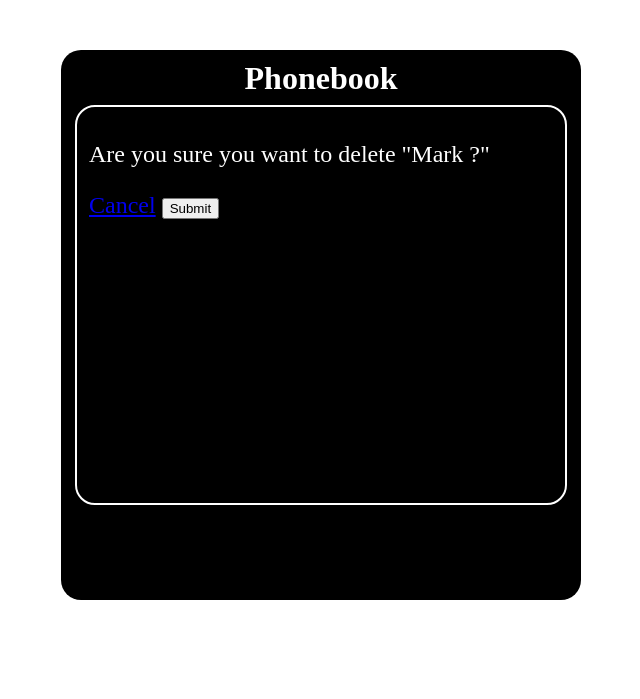
After one commit to questionMarcEksdi/contact-management-system, a Django app: page /delete/1 in a window 1280 px wide. The commit adds this page. Shown: the top 699 px of the page, without its empty margins (319-959 px from the left). Run offline with Django 3.2, Linux system fonts and the light colour scheme; data comes from the database, SQL or seed files in the repository; both versions use the stored data as it was after the commit.

Commit message:
added delete functionality .

```diff
--- a/phonebook/contacts/static/css/main.css
+++ b/phonebook/contacts/static/css/main.css
@@ -1,3 +1,6 @@
+html{
+    scroll-behavior: smooth;
+}
 * {
     box-sizing: border-box;
 }
--- /dev/null
+++ b/phonebook/contacts/templates/contacts/delete_contact.html
@@ -0,0 +1,9 @@
+{% extends 'contacts/main.html'%}
+{% block show %}
+<p>Are you sure you want to delete "{{person}} ?"</p>
+<form action="{% url 'delete' person.id %}" method="POST">
+{% csrf_token%}
+<a class="cancel-btn" href="{% url 'contacts' %}">Cancel</a>
+<input class="submit-btn" type="submit" name="Confirm">
+</form>
+{% endblock show %}
--- a/phonebook/contacts/templates/contacts/display_contact.html
+++ b/phonebook/contacts/templates/contacts/display_contact.html
@@ -18,9 +18,9 @@
                 {% with person=contact.id %}
                 <a href="{% url 'details' person %}"
                 >view</a>
+                &nbsp;
+                <a class = "delete" href="{% url 'delete' person %}">delete</a>
                 {% endwith %}
-                &nbsp;
-                <a class="delete" href="">delete</a>
 
             </td>
         </tr>
--- a/phonebook/contacts/urls.py
+++ b/phonebook/contacts/urls.py
@@ -7,4 +7,5 @@ urlpatterns = [
     ,
     path('new', views.addContact, name="new"),
     path('update/<int:pk>', views.updateContact, name="update"),
+    path('delete/<int:pk>', views.deleteContact, name="delete"),
 ]
--- a/phonebook/contacts/views.py
+++ b/phonebook/contacts/views.py
@@ -38,7 +38,7 @@ def addContact(request):
     else:
         formset = personForm()
 
-    return render(request, 'contacts/add_form.html', {'formset': formset})
+    return render(request, 'contacts/add_contact.html', {'formset': formset})
 
 def updateContact(request, pk):
     person = Person.objects.get(id=pk)
@@ -50,7 +50,15 @@ def updateContact(request, pk):
             formset.save()
             return redirect("/")
 
-    # else:
-    #     formset = contactFormSet()
+    return render(request, 'contacts/update_contact.html', {'formset': formset})
 
-    return render(request, 'contacts/update_form.html', {'formset': formset})
+def deleteContact(request, pk):
+    person = Person.objects.get(id=pk)
+    if request.method == 'POST':
+        person.delete()
+        return redirect("/")
+
+    context = {
+         'person': person,
+    }
+    return render(request, 'contacts/delete_contact.html',context)
```
Also changed, not shown: phonebook/contacts/templates/contacts/add_contact.html (renamed from phonebook/contacts/templates/contacts/add_form.html), phonebook/contacts/templates/contacts/update_contact.html (renamed from phonebook/contacts/templates/contacts/update_form.html), phonebook/db.sqlite3.
